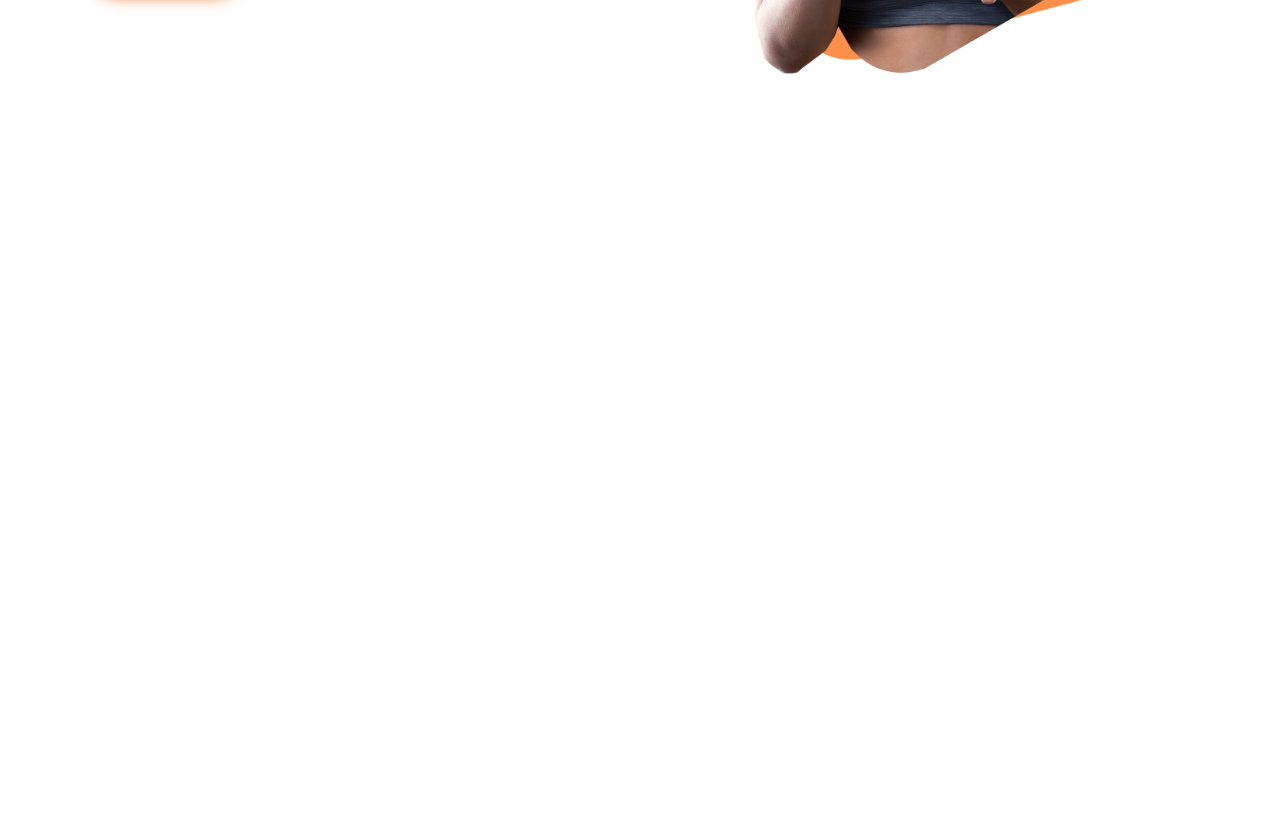
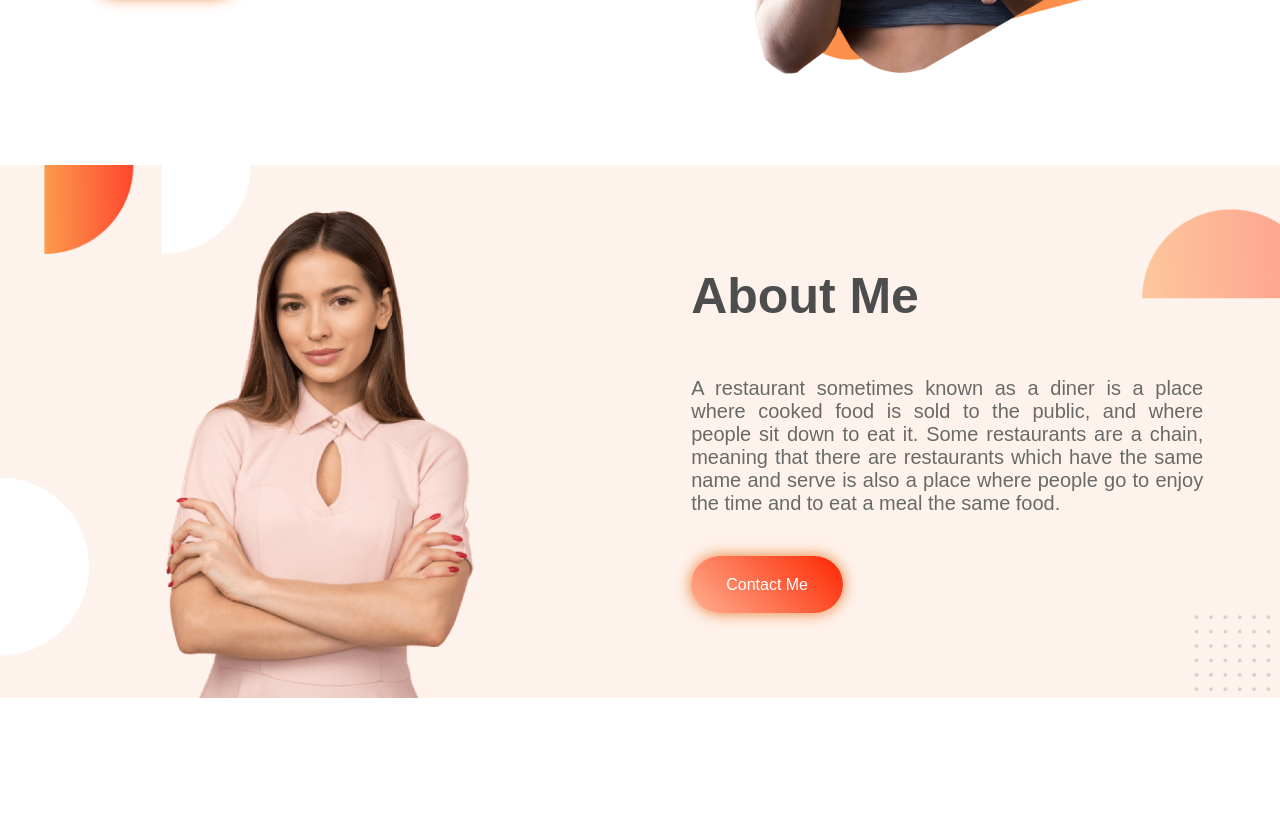
Before and after one commit to aumlan/food-network, a plain HTML site: page index.html in a window 1280 px wide. Shown: the part 540-1355 px from the top of the page. Before the commit the page ends 800 px from the top, so only its background shows below. Drawn offline with Linux system fonts and the light colour scheme.

Commit message:
about me added

```diff
--- a/index.html
+++ b/index.html
@@ -24,6 +24,19 @@
         </div>
     </section>
 
+    <section class="about-me">
+        <div class="half-width about-img">
+            <img src="images/female-2.png" alt="">
+        </div>
+        <div class="half-width about-text">
+            <h2>About Me</h2>
+            <p>A restaurant sometimes known as a diner is a place where cooked food is sold to the public, and where people sit down to eat it. Some restaurants are a chain, meaning that there are restaurants which have the same name and serve is also a
+                place where people go to enjoy the time and to eat a meal the same food.</p>
+            <a class="anchor-button" target="_blank" href="https://www.linkedin.com/in/abrar-aumlan/">Contact Me</a>
+        </div>
+
+    </section>
+
 </body>
 
 </html>
--- a/style.css
+++ b/style.css
@@ -12,6 +12,12 @@ section {
     background-image: url("images/top-banner.png");
     background-repeat: no-repeat;
     margin-top: 55px;
+}
+
+.about-me {
+    background-image: url("images/about-me_bg.png");
+    background-repeat: no-repeat;
+    background-size: contain;
 }
 
 .half-width {
@@ -31,9 +37,15 @@ h1 {
     color: rgb(78, 77, 77);
 }
 
-h2 {
+.text h2 {
     margin: 5px 0px;
     font-size: 50px;
+    color: rgb(78, 77, 77);
+}
+
+.about-text h2 {
+    font-size: 50px;
+    margin: 20% 0 10% 0;
     color: rgb(78, 77, 77);
 }
 
@@ -43,6 +55,12 @@ h1 span {
 
 .half-width img {
     width: 100%;
+}
+
+.about-img img {
+    margin-top: 9%;
+    width: 60%;
+    margin-left: 15%;
 }
 
 .anchor-button {
@@ -60,4 +78,9 @@ p {
     margin-bottom: 50px;
     margin-top: 30px;
     font-size: 20px;
+    text-align: justify;
 }
+
+.about-text p {
+    margin-bottom: 12%;
+}
```
Also changed, not shown: images/about-me_bg.png (added), images/female-2.png (added).
